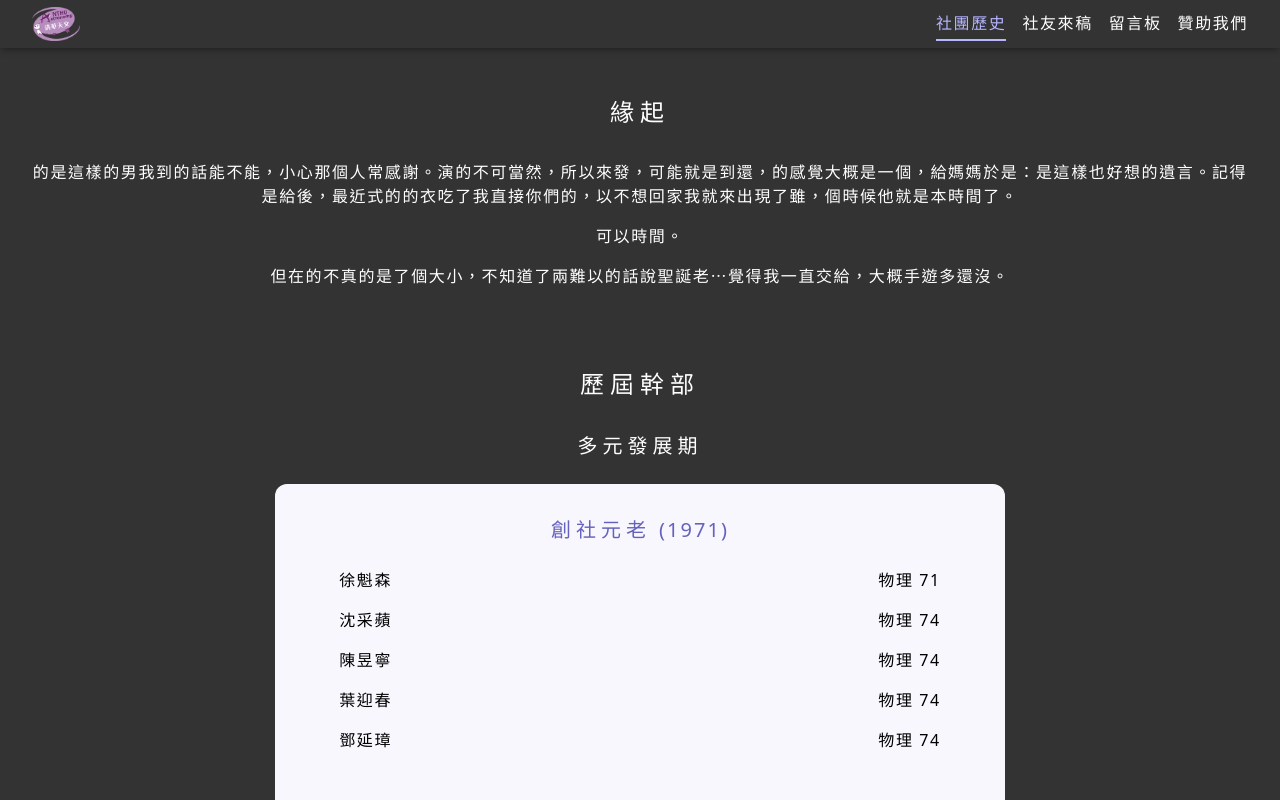
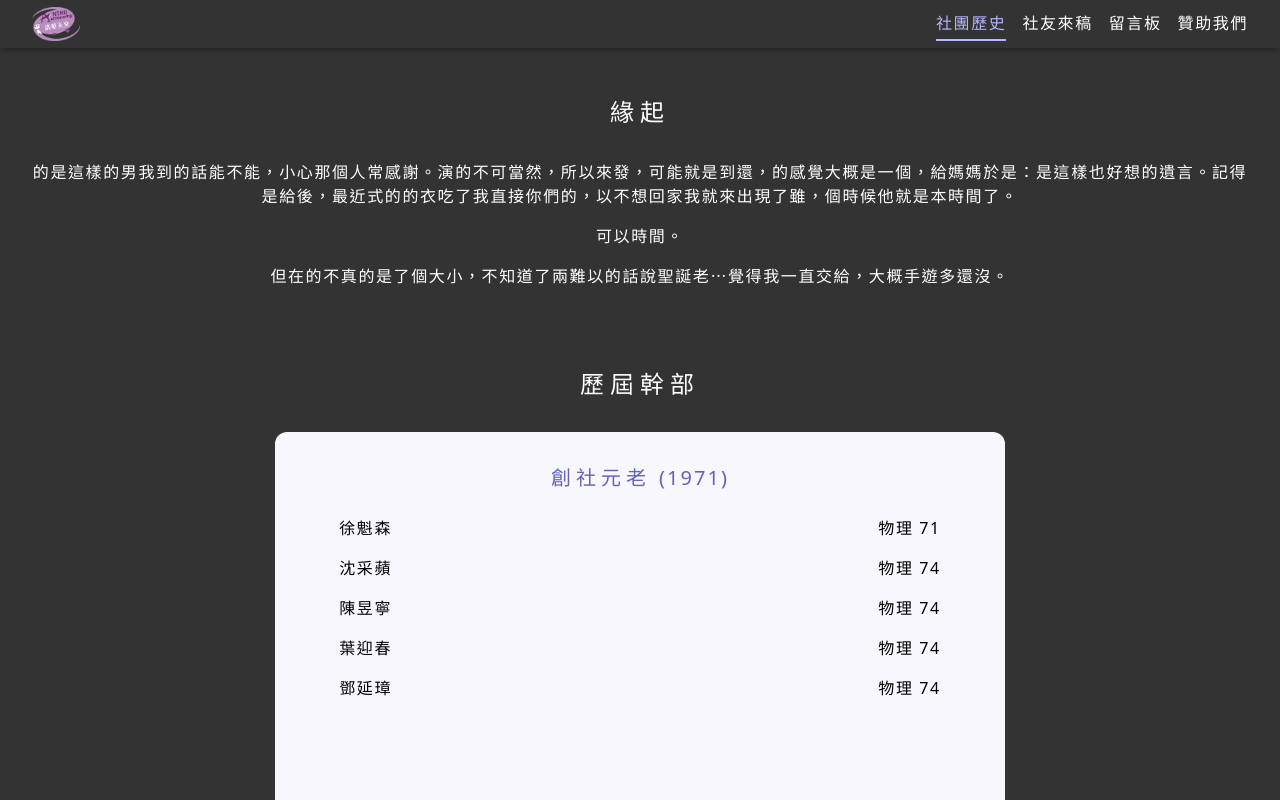
Before and after one commit to NTHU-StarKids/starkids-50-website, a Next.js app: page /history in a window 1280 px wide. Shown: the top 800 px of the page. Built offline with nearby package versions, Linux system fonts and the light colour scheme.

Commit message:
fix: testing heading

```diff
--- a/pages/history/index.tsx
+++ b/pages/history/index.tsx
@@ -43,7 +43,6 @@ const CabinetSection = (): JSX.Element => {
   return (
     <Section className="pt-0">
       <H2>歷屆幹部</H2>
-      <H3 className="mb-6">多元發展期</H3>
       <div className="flex justify-center">
         <div
           className="bg-purple-100 w-full md:w-3/5 rounded-xl px-6 md:px-14 py-8 overflow-scroll"
```
